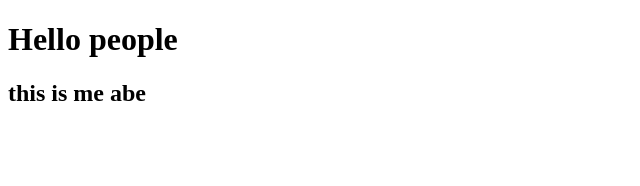
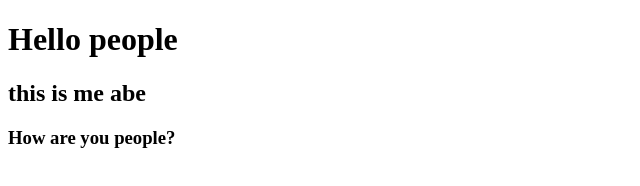
Before and after one commit to abe-lst92/Portfolio-Abraham, a plain HTML site: page index.html in a window 1280 px wide. Shown: the whole page, without its empty margins (0-640 px from the left). Drawn offline with Linux system fonts and the light colour scheme.

Commit message:
this is my final try

```diff
--- a/index.html
+++ b/index.html
@@ -8,5 +8,6 @@
 <body>
     <h1>Hello people</h1>
     <h2>this is me abe</h2>
+    <h3>How are you people?</h3>
 </body>
 </html>
```
Also changed, not shown: 1 other file.
